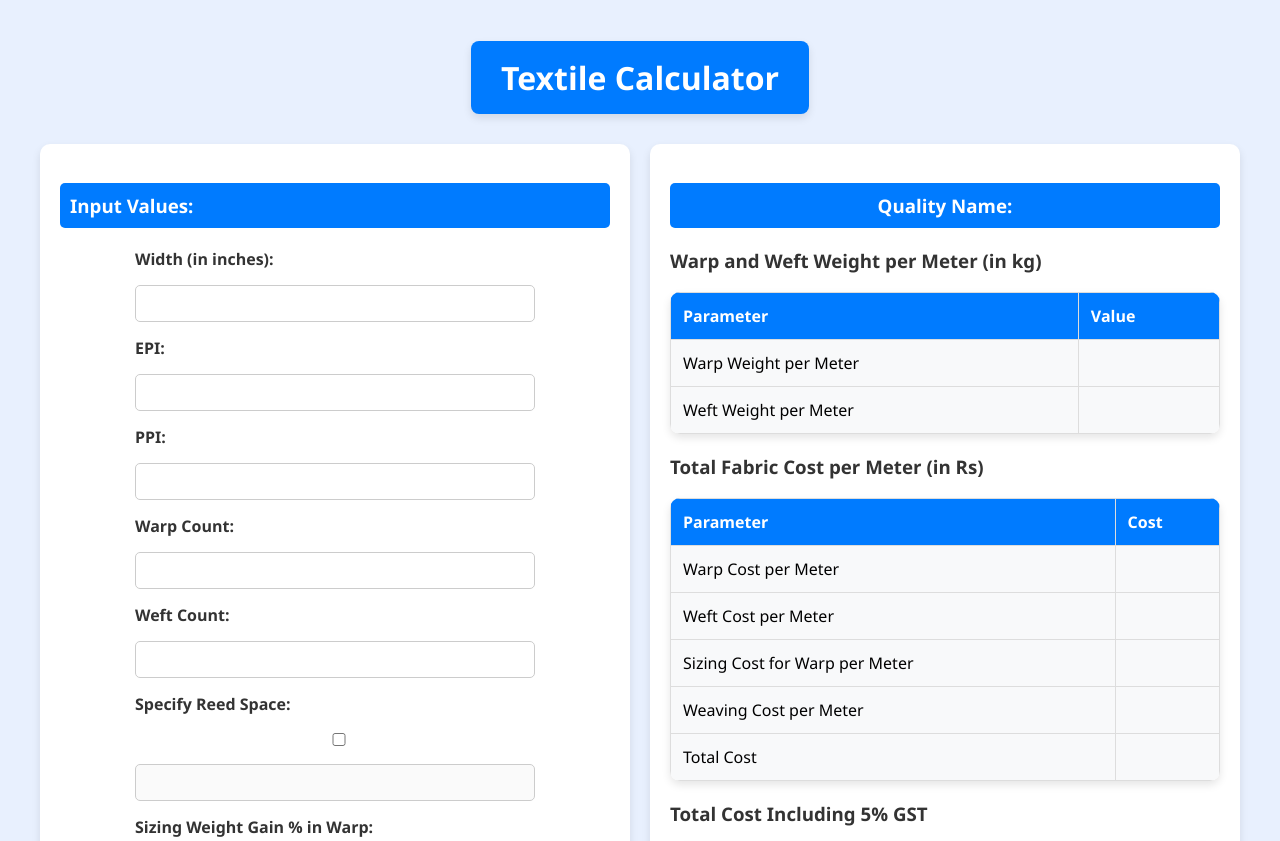
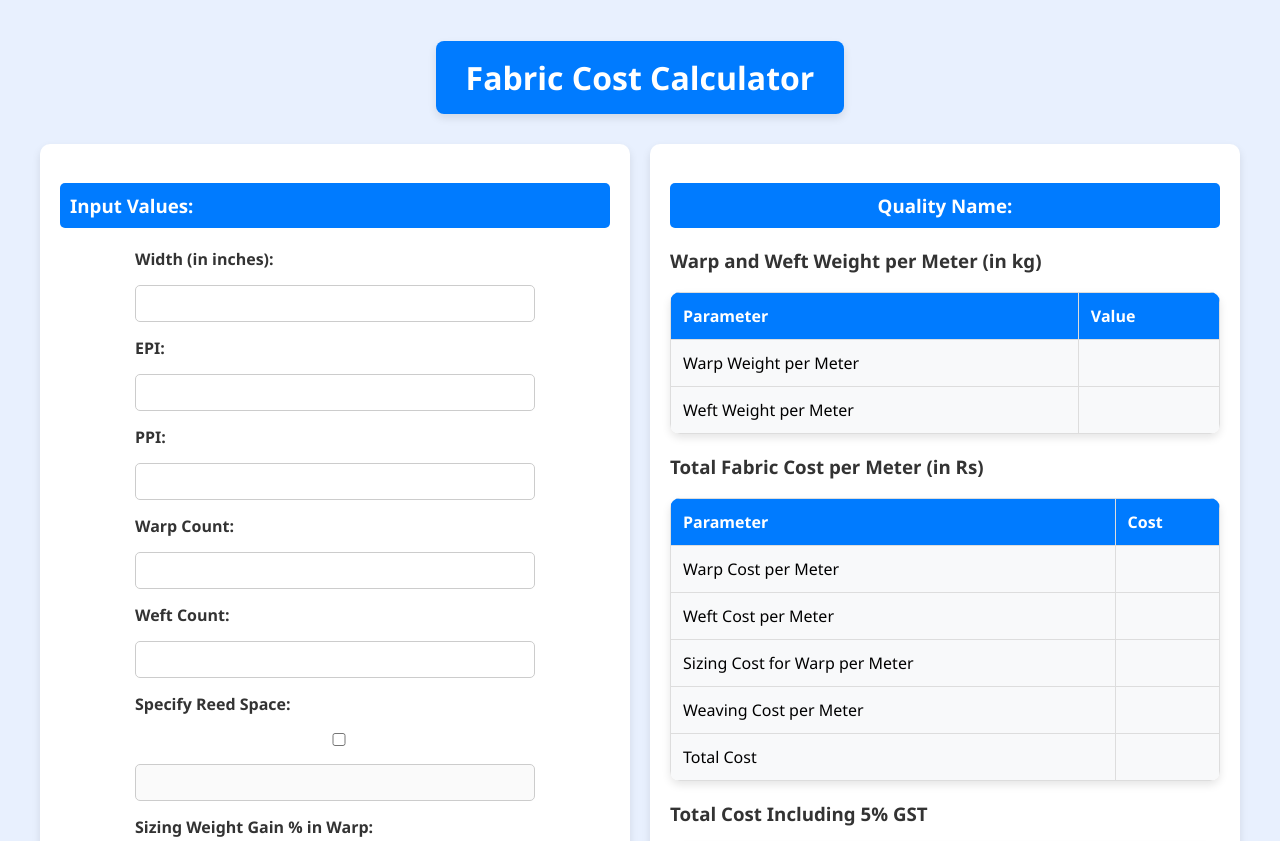
Before and after one commit to siddharthjamdade/TextileHub, a plain HTML site: page index.html in a window 1280 px wide. Shown: the top 841 px of the page. Drawn offline with Linux system fonts and the light colour scheme.

Commit message:
Update index.html

```diff
--- a/index.html
+++ b/index.html
@@ -128,7 +128,7 @@
 </head>
 <body>
 
-  <h1>Textile Calculator</h1>
+  <h1>Fabric Cost Calculator</h1>
 
   <div class="sections">
     <div class="section1">
```
